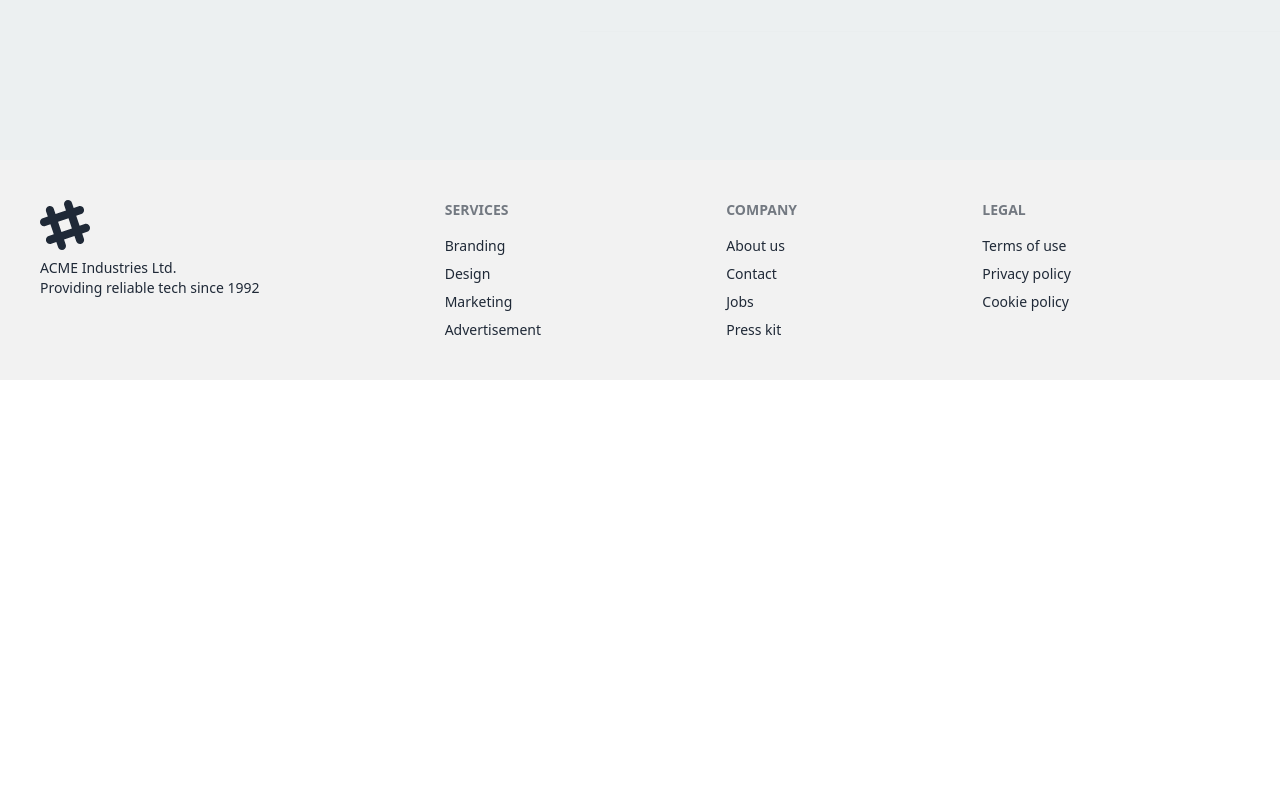
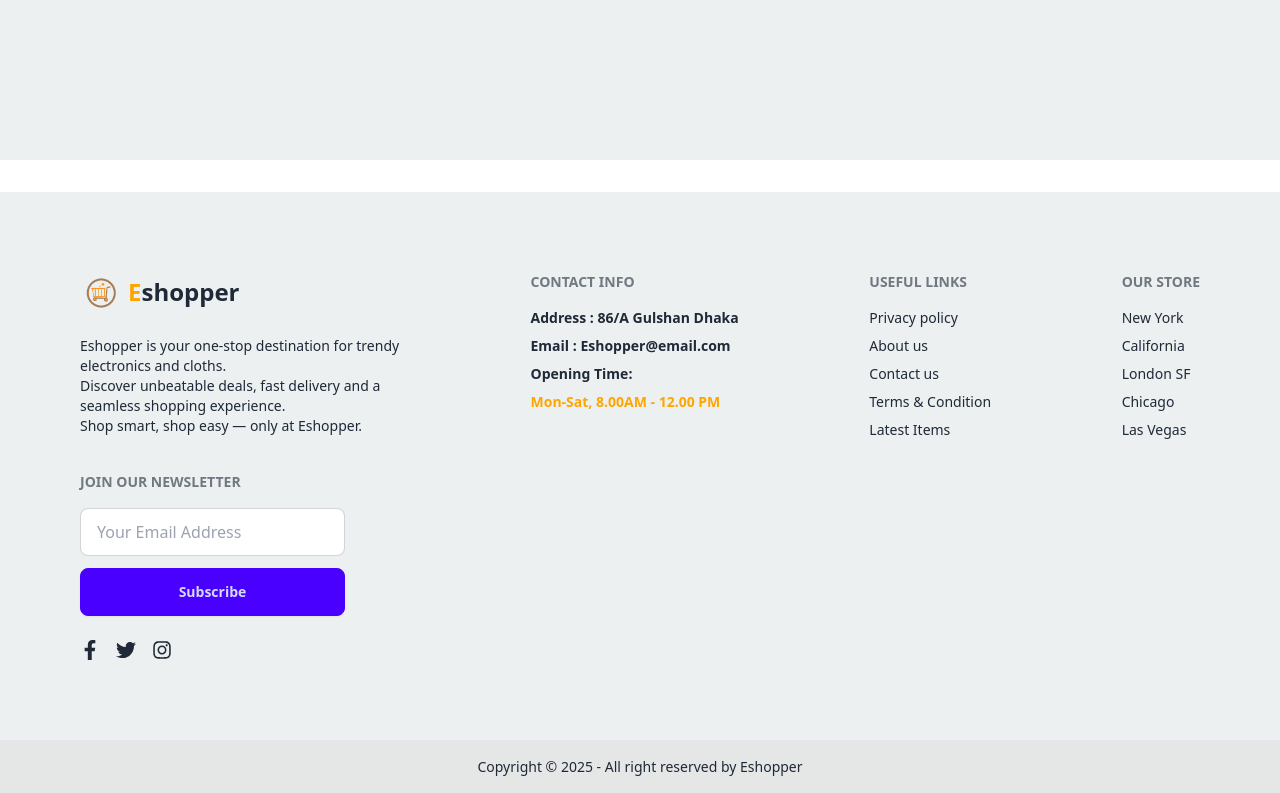
Before and after one commit to Jahid458/Eshopper-client, a React (Vite) app: page / in a window 1280 px wide. Shown: the part 529-1322 px from the top of the page. Before the commit the page ends 909 px from the top, so only its background shows below. Built offline with nearby package versions, Linux system fonts and the light colour scheme.

Commit message:
footer added

```diff
--- a/src/pages/Footer/Footer.jsx
+++ b/src/pages/Footer/Footer.jsx
@@ -1,47 +1,115 @@
-import React from "react";
+import React, { useEffect, useState } from "react";
+import navlogo from "/eshoplogo.png";
+import { FaFacebookF, FaTwitter, FaInstagram } from "react-icons/fa";
 
 const Footer = () => {
+  const [showScroll, setShowScroll] = useState(false);
+
+  useEffect(() => {
+    const handleScroll = () => {
+      setShowScroll(window.scrollY > 300);
+    };
+    window.addEventListener("scroll", handleScroll);
+    return () => window.removeEventListener("scroll", handleScroll);
+  }, []);
+
+  const scrollToTop = () => {
+    window.scrollTo({ top: 0, behavior: "smooth" });
+  };
+
   return (
-    <footer className="footer bg-base-200 text-base-content p-10">
-      <aside>
-        <svg
-          width="50"
-          height="50"
-          viewBox="0 0 24 24"
-          xmlns="http://www.w3.org/2000/svg"
-          fillRule="evenodd"
-          clipRule="evenodd"
-          className="fill-current"
-        >
-          <path d="M22.672 15.226l-2.432.811.841 2.515c.33 1.019-.209 2.127-1.23 2.456-1.15.325-2.148-.321-2.463-1.226l-.84-2.518-5.013 1.677.84 2.517c.391 1.203-.434 2.542-1.831 2.542-.88 0-1.601-.564-1.86-1.314l-.842-2.516-2.431.809c-1.135.328-2.145-.317-2.463-1.229-.329-1.018.211-2.127 1.231-2.456l2.432-.809-1.621-4.823-2.432.808c-1.355.384-2.558-.59-2.558-1.839 0-.817.509-1.582 1.327-1.846l2.433-.809-.842-2.515c-.33-1.02.211-2.129 1.232-2.458 1.02-.329 2.13.209 2.461 1.229l.842 2.515 5.011-1.677-.839-2.517c-.403-1.238.484-2.553 1.843-2.553.819 0 1.585.509 1.85 1.326l.841 2.517 2.431-.81c1.02-.33 2.131.211 2.461 1.229.332 1.018-.21 2.126-1.23 2.456l-2.433.809 1.622 4.823 2.433-.809c1.242-.401 2.557.484 2.557 1.838 0 .819-.51 1.583-1.328 1.847m-8.992-6.428l-5.01 1.675 1.619 4.828 5.011-1.674-1.62-4.829z"></path>
-        </svg>
-        <p>
-          ACME Industries Ltd.
+    <>
+      {/* Main Footer */}
+      <footer className="footer bg-secondary text-base-content md:p-20 p-6 mt-8 flex flex-wrap gap-8 justify-between">
+        {/* Logo & Description */}
+        <aside className="max-w-xs">
+          <div className="flex items-center text-2xl font-semibold mb-2">
+            <img src={navlogo} alt="Eshopper Logo" className="w-10 h-10 mr-2" />
+            <span className="text-primary">E</span>shopper
+          </div>
+          <p className="text-sm mt-2">
+            Eshopper is your one-stop destination for trendy electronics and cloths.
             <br />
-          Providing reliable tech since 1992
+            Discover unbeatable deals, fast delivery and a seamless shopping experience.
+            <br />
+            Shop smart, shop easy — only at Eshopper.
           </p>
         </aside>
+
+        {/* Contact Info */}
         <nav>
-        <h6 className="footer-title">Services</h6>
-        <a className="link link-hover">Branding</a>
-        <a className="link link-hover">Design</a>
-        <a className="link link-hover">Marketing</a>
-        <a className="link link-hover">Advertisement</a>
+          <h6 className="footer-title">Contact Info</h6>
+          <p className="text-sm font-bold">Address : 86/A Gulshan Dhaka</p>
+          <p className="text-sm font-bold">Email : Eshopper@email.com</p>
+          <p className="text-sm font-bold">Opening Time:</p>
+          <span className="text-primary font-bold">Mon-Sat, 8.00AM - 12.00 PM</span>
         </nav>
+
+        {/* Useful Links */}
         <nav>
-        <h6 className="footer-title">Company</h6>
+          <h6 className="footer-title">Useful Links</h6>
+          <a className="link link-hover">Privacy policy</a>
           <a className="link link-hover">About us</a>
-        <a className="link link-hover">Contact</a>
-        <a className="link link-hover">Jobs</a>
-        <a className="link link-hover">Press kit</a>
+          <a className="link link-hover">Contact us</a>
+          <a className="link link-hover">Terms & Condition</a>
+          <a className="link link-hover">Latest Items</a>
         </nav>
+
+        {/* Store Locations */}
         <nav>
-        <h6 className="footer-title">Legal</h6>
-        <a className="link link-hover">Terms of use</a>
-        <a className="link link-hover">Privacy policy</a>
-        <a className="link link-hover">Cookie policy</a>
+          <h6 className="footer-title">Our Store</h6>
+          <a className="link link-hover">New York</a>
+          <a className="link link-hover">California</a>
+          <a className="link link-hover">London SF</a>
+          <a className="link link-hover">Chicago</a>
+          <a className="link link-hover">Las Vegas</a>
+        </nav>
+
+        {/* Newsletter & Social Links */}
+        <nav className="w-full sm:w-auto">
+          <h6 className="footer-title">Join Our Newsletter</h6>
+          <div className="form-control">
+            <input
+              type="text"
+              placeholder="Your Email Address"
+              className="input input-bordered w-full max-w-xs mb-3"
+            />
+            <button className="btn btn-primary w-full max-w-xs transition-all duration-300 hover:scale-105">
+              Subscribe
+            </button>
+          </div>
+          <div className="flex gap-4 mt-4">
+            <a href="https://facebook.com" target="_blank" rel="noreferrer">
+              <FaFacebookF className="text-xl hover:text-primary transition" />
+            </a>
+            <a href="https://twitter.com" target="_blank" rel="noreferrer">
+              <FaTwitter className="text-xl hover:text-primary transition" />
+            </a>
+            <a href="https://instagram.com" target="_blank" rel="noreferrer">
+              <FaInstagram className="text-xl hover:text-primary transition" />
+            </a>
+          </div>
         </nav>
       </footer>
+
+      {/* Bottom Footer */}
+      <hr />
+      <footer className="footer footer-center bg-base-300 text-base-content p-4">
+        <aside>
+          <p>Copyright © {new Date().getFullYear()} - All right reserved by Eshopper</p>
+        </aside>
+      </footer>
+
+      {/* Scroll to Top Button */}
+      {showScroll && (
+        <button
+          onClick={scrollToTop}
+          className="fixed bottom-6 right-6 z-50 bg-primary text-white p-5 rounded-full shadow-lg hover:scale-110 transition-all duration-300"
+        >
+          ↑
+        </button>
+      )}
+    </>
   );
 };
 
--- a/tailwind.config.js
+++ b/tailwind.config.js
@@ -10,7 +10,8 @@ export default {
         primary: '#FFa500'
       },
       backgroundColor:{
-        primary: '#FFa500'
+        primary: '#FFa500' ,
+        secondary:'#ECF0F1'
       }
     },
   },
```
Lines whose indentation alone changed are shown as unchanged.
